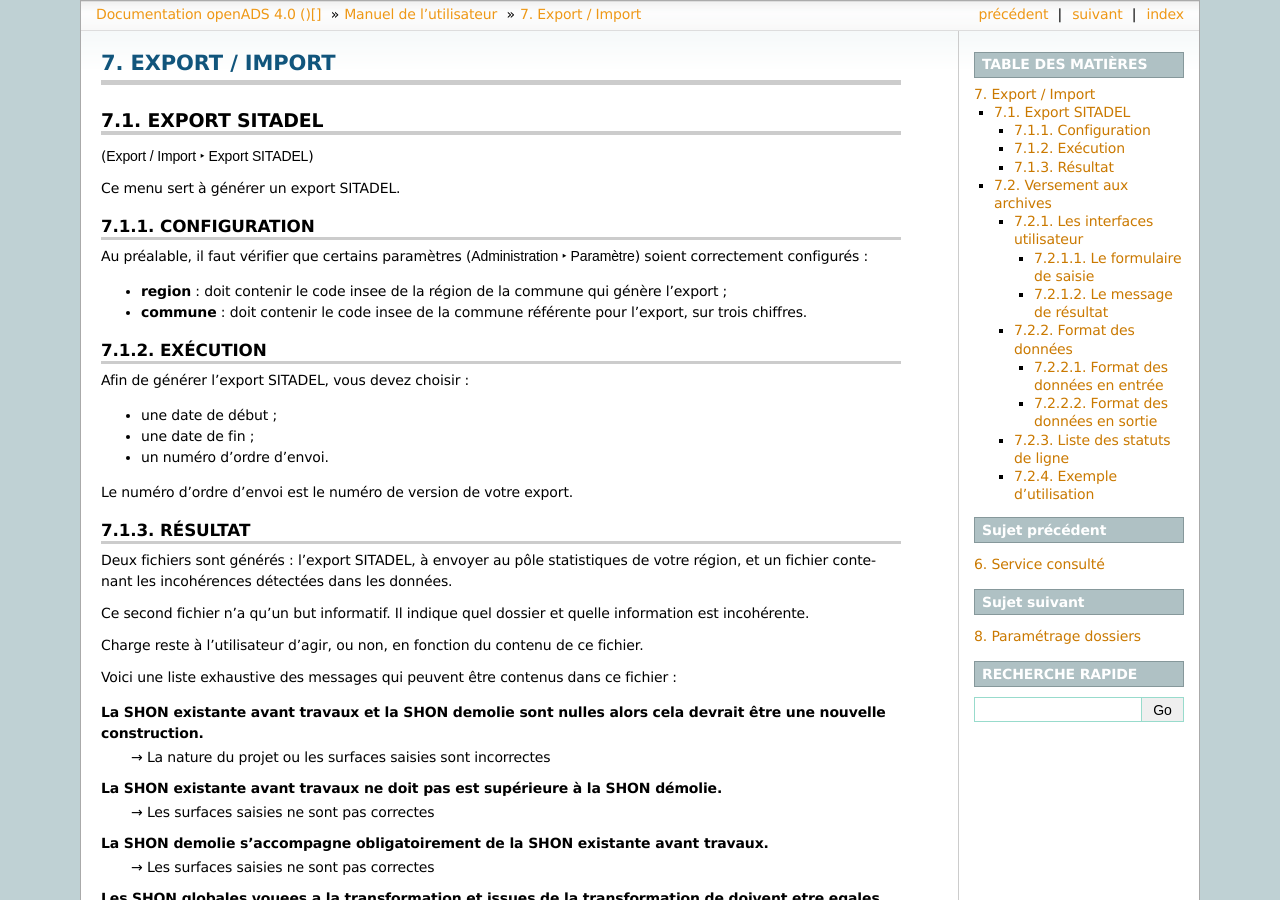
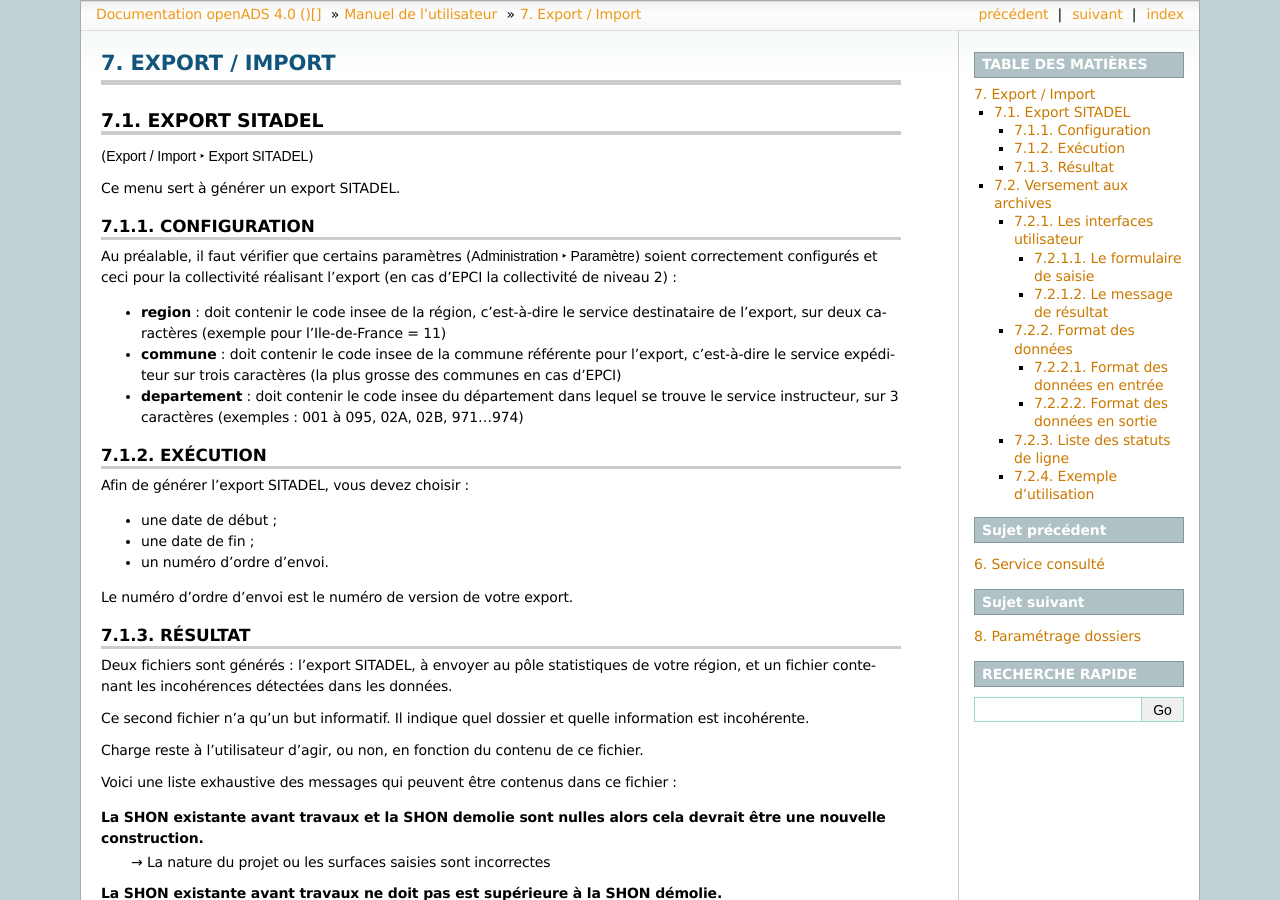
Before and after one commit to mpavaux/openads-documentation, a Sphinx documentation site: the page built from source/manuel_utilisateur/export_import.rst, in a window 1280 px wide and 900 px high. Built offline with Sphinx 7.4.7, drawn with Linux system fonts in a browser that asks for light colours.

Commit message:
Ajoute des compléments sur la configuration de l'export SITADEL.

```diff
--- a/source/manuel_utilisateur/export_import.rst
+++ b/source/manuel_utilisateur/export_import.rst
@@ -18,10 +18,11 @@
 =============
 
 Au préalable, il faut vérifier que certains paramètres (:menuselection:`Administration --> Paramètre`)
-soient correctement configurés :
+soient correctement configurés et ceci pour la collectivité réalisant l'export (en cas d'EPCI la collectivité de niveau 2) :
 
-* **region** : doit contenir le code insee de la région de la commune qui génère l'export ;
-* **commune** : doit contenir le code insee de la commune référente pour l'export, sur trois chiffres.
+* **region** : doit contenir le code insee de la région, c'est-à-dire le service destinataire de l'export, sur deux caractères (exemple pour l'Ile-de-France = 11)
+* **commune** : doit contenir le code insee de la commune référente pour l'export, c'est-à-dire le service expéditeur sur trois caractères (la plus grosse des communes en cas d'EPCI)
+* **departement** : doit contenir le code insee du département dans lequel se trouve le service instructeur, sur 3 caractères (exemples : 001 à 095, 02A, 02B, 971...974)
 
 =========
 Exécution
```
